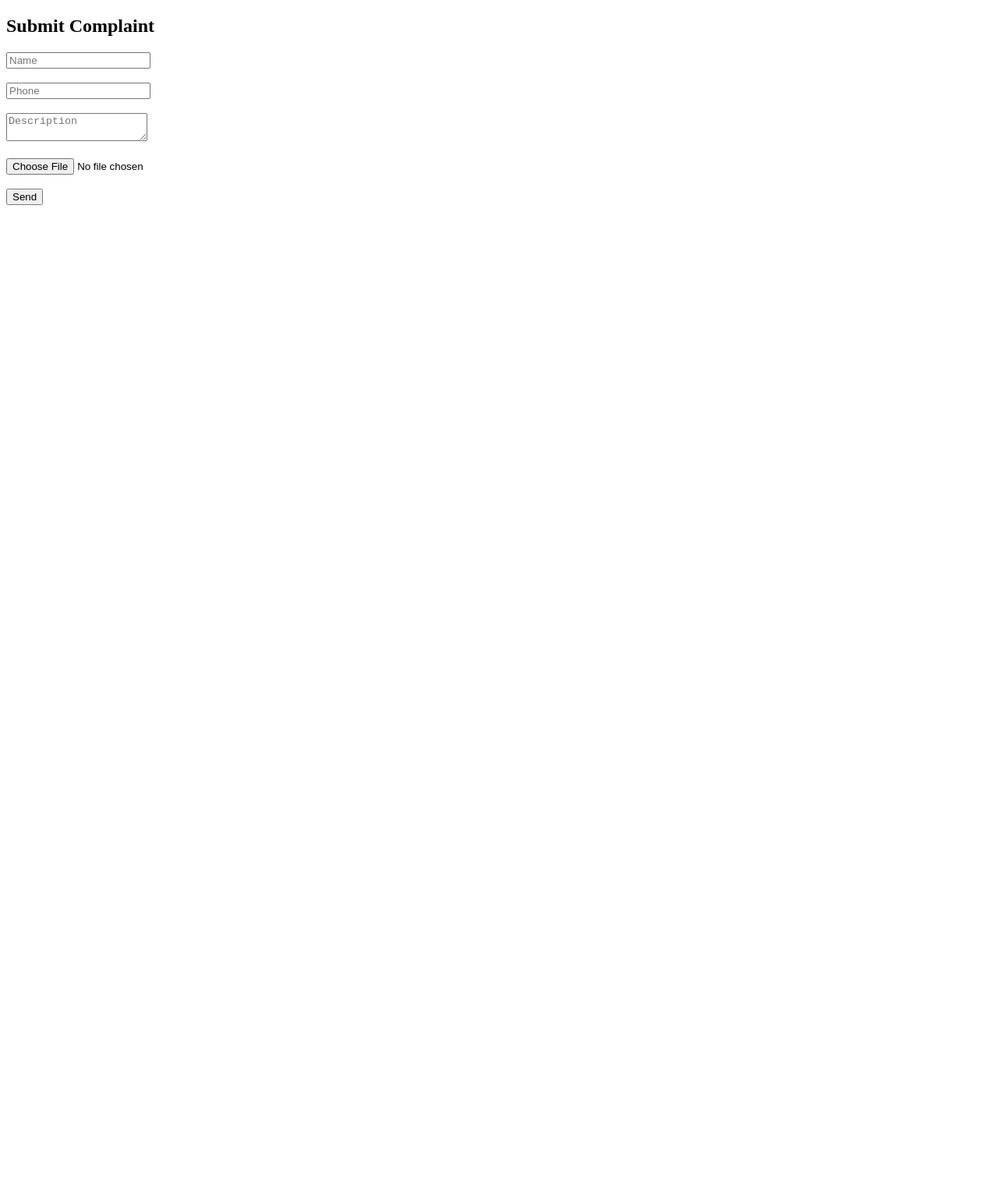
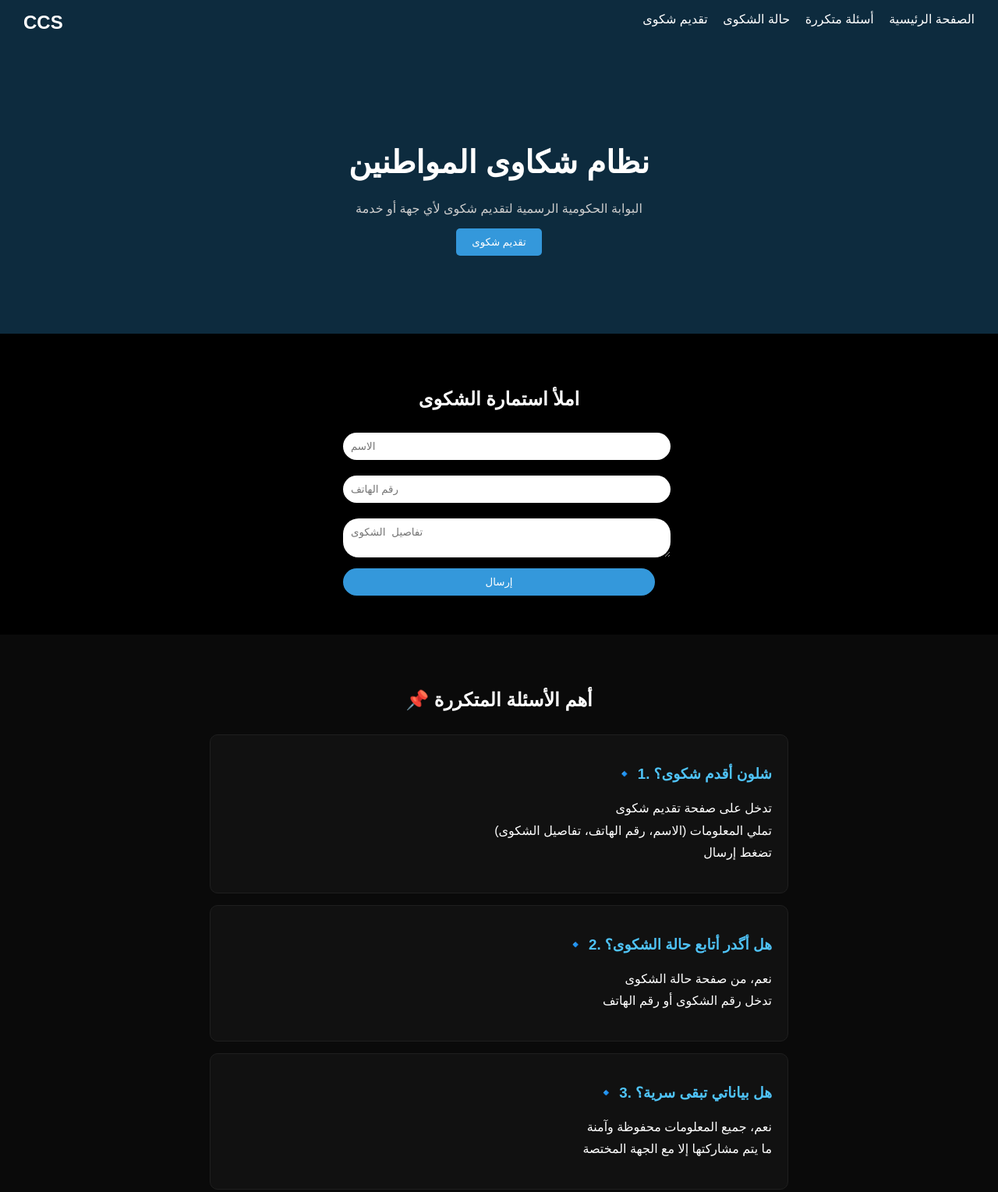
Before and after one commit to mizenmuthher-beep/complaint-system, a website: page index.html in a window 1280 px wide. Shown: the top 1529 px of the page at 78% size. Before the commit the page ends 800 px from the top, so only its background shows below. Drawn offline with Linux system fonts and the light colour scheme.

Commit message:
fix correct file

```diff
--- a/index.html
+++ b/index.html
@@ -1,32 +1,226 @@
 <!DOCTYPE html>
-<html>
+<html lang="ar">
 <head>
-  <title>Complaint System</title>
+<meta charset="UTF-8">
+<title>نظام الشكاوى</title>
+
+<style>
+body {
+  margin: 0;
+  font-family: Arial;
+  background: #000;
+  color: white;
+}
+
+/* NAVBAR */
+nav {
+  display: flex;
+  justify-content: space-between;
+  padding: 15px 30px;
+  background: #0d2b3e;
+}
+
+nav h2 {
+  margin: 0;
+}
+
+nav a {
+  color: white;
+  margin-left: 15px;
+  text-decoration: none;
+}
+
+/* HERO */
+.hero {
+  text-align: center;
+  padding: 100px 20px;
+  background: #0d2b3e;
+}
+
+.hero h1 {
+  font-size: 40px;
+}
+
+.hero p {
+  color: #ccc;
+}
+
+.hero button {
+  padding: 10px 20px;
+  background: #3498db;
+  border: none;
+  color: white;
+  border-radius: 5px;
+  cursor: pointer;
+}
+
+/* FORM */
+.form-section {
+  text-align: center;
+  padding: 50px 20px;
+}
+
+form {
+  max-width: 400px;
+  margin: auto;
+}
+
+input, textarea {
+  width: 100%;
+  margin: 10px 0;
+  padding: 10px;
+  border-radius: 20px;
+  border: none;
+}
+
+button.submit {
+  width: 100%;
+  padding: 10px;
+  background: #3498db;
+  border: none;
+  border-radius: 20px;
+  color: white;
+}
+
+/* FAQ */
+.faq {
+  padding: 50px 20px;
+  background: #0a0a0a;
+}
+
+.faq h2 {
+  text-align: center;
+  margin-bottom: 30px;
+}
+
+.faq-item {
+  background: #111;
+  margin: 15px auto;
+  padding: 20px;
+  border-radius: 10px;
+  max-width: 700px;
+  text-align: right;
+  border: 1px solid #1f1f1f;
+}
+
+.faq-item h3 {
+  color: #4fc3f7;
+}
+
+.faq-item p {
+  margin-top: 10px;
+  line-height: 1.8;
+}
+</style>
+
 </head>
+
 <body>
 
-<h2>Submit Complaint</h2>
+<!-- NAVBAR -->
+<nav>
+  <h2>CCS</h2>
+  <div>
+    <a href="#">الصفحة الرئيسية</a>
+    <a href="#">أسئلة متكررة</a>
+    <a href="#">حالة الشكوى</a>
+    <a href="#">تقديم شكوى</a>
+  </div>
+</nav>
 
-<form id="form">
-  <input type="text" name="name" placeholder="Name" required><br><br>
-  <input type="text" name="phone" placeholder="Phone" required><br><br>
-  <textarea name="description" placeholder="Description"></textarea><br><br>
-  <input type="file" name="image"><br><br>
-  <button type="submit">Send</button>
-</form>
+<!-- HERO -->
+<div class="hero">
+  <h1>نظام شكاوى المواطنين</h1>
+  <p>البوابة الحكومية الرسمية لتقديم شكوى لأي جهة أو خدمة</p>
+  <button onclick="document.getElementById('form').scrollIntoView()">تقديم شكوى</button>
+</div>
 
+<!-- FORM -->
+<div class="form-section" id="form">
+  <h2>املأ استمارة الشكوى</h2>
+
+  <form id="complaintForm">
+    <input type="text" id="name" placeholder="الاسم" required>
+    <input type="text" id="phone" placeholder="رقم الهاتف" required>
+    <textarea id="description" placeholder="تفاصيل الشكوى" required></textarea>
+    <button type="submit" class="submit">إرسال</button>
+  </form>
+</div>
+
+<!-- FAQ -->
+<section class="faq">
+  <h2>📌 أهم الأسئلة المتكررة</h2>
+
+  <div class="faq-item">
+    <h3>🔹 1. شلون أقدم شكوى؟</h3>
+    <p>
+      تدخل على صفحة تقديم شكوى<br>
+      تملي المعلومات (الاسم، رقم الهاتف، تفاصيل الشكوى)<br>
+      تضغط إرسال
+    </p>
+  </div>
+
+  <div class="faq-item">
+    <h3>🔹 2. هل أگدر أتابع حالة الشكوى؟</h3>
+    <p>
+      نعم، من صفحة حالة الشكوى<br>
+      تدخل رقم الشكوى أو رقم الهاتف
+    </p>
+  </div>
+
+  <div class="faq-item">
+    <h3>🔹 3. هل بياناتي تبقى سرية؟</h3>
+    <p>
+      نعم، جميع المعلومات محفوظة وآمنة<br>
+      ما يتم مشاركتها إلا مع الجهة المختصة
+    </p>
+  </div>
+
+  <div class="faq-item">
+    <h3>🔹 4. كم ياخذ وقت الرد على الشكوى؟</h3>
+    <p>
+      عادةً من 3 إلى 7 أيام عمل حسب نوع الشكوى
+    </p>
+  </div>
+
+  <div class="faq-item">
+    <h3>🔹 6. هل أگدر أرفع صور أو ملفات؟</h3>
+    <p>
+      نعم، تگدر تضيف:<br>
+      صور<br>
+      مستندات
+    </p>
+  </div>
+
+  <div class="faq-item">
+    <h3>🔹 7. هل لازم أسجل حساب؟</h3>
+    <p>
+      لا، ممكن تقدم شكوى بدون حساب<br>
+      لكن الحساب يساعدك تتابع بسهولة
+    </p>
+  </div>
+
+</section>
+
+<!-- SCRIPT -->
 <script>
-document.getElementById("form").addEventListener("submit", async (e) => {
+document.getElementById("complaintForm").addEventListener("submit", function(e){
   e.preventDefault();
 
-  const formData = new FormData(e.target);
+  const complaint = {
+    name: document.getElementById("name").value,
+    phone: document.getElementById("phone").value,
+    description: document.getElementById("description").value
+  };
 
-  await fetch("http://localhost:3000/api/complaints", {
-    method: "POST",
-    body: formData
-  });
+  let data = JSON.parse(localStorage.getItem("complaints")) || [];
+  data.push(complaint);
 
-  alert("Complaint sent!");
+  localStorage.setItem("complaints", JSON.stringify(data));
+
+  alert("تم إرسال الشكوى بنجاح ✅");
+
+  this.reset();
 });
 </script>
 
```
